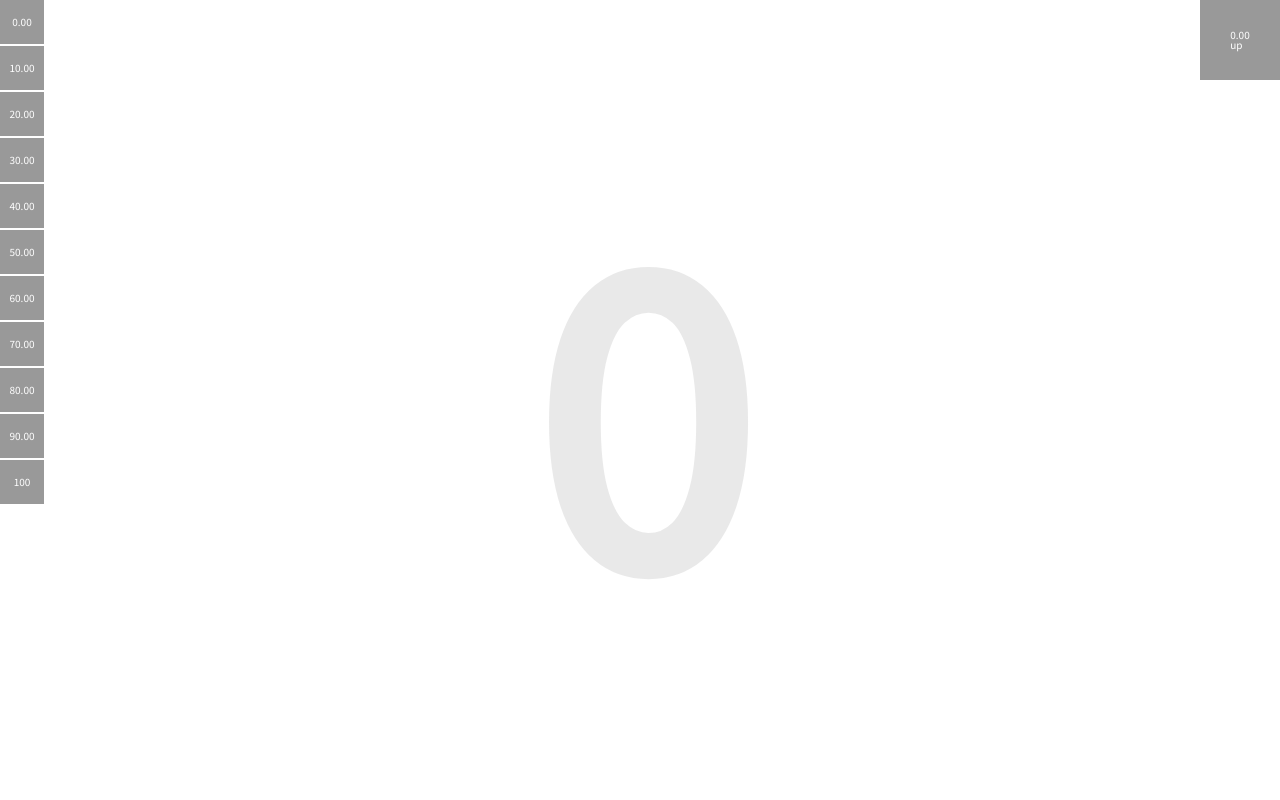
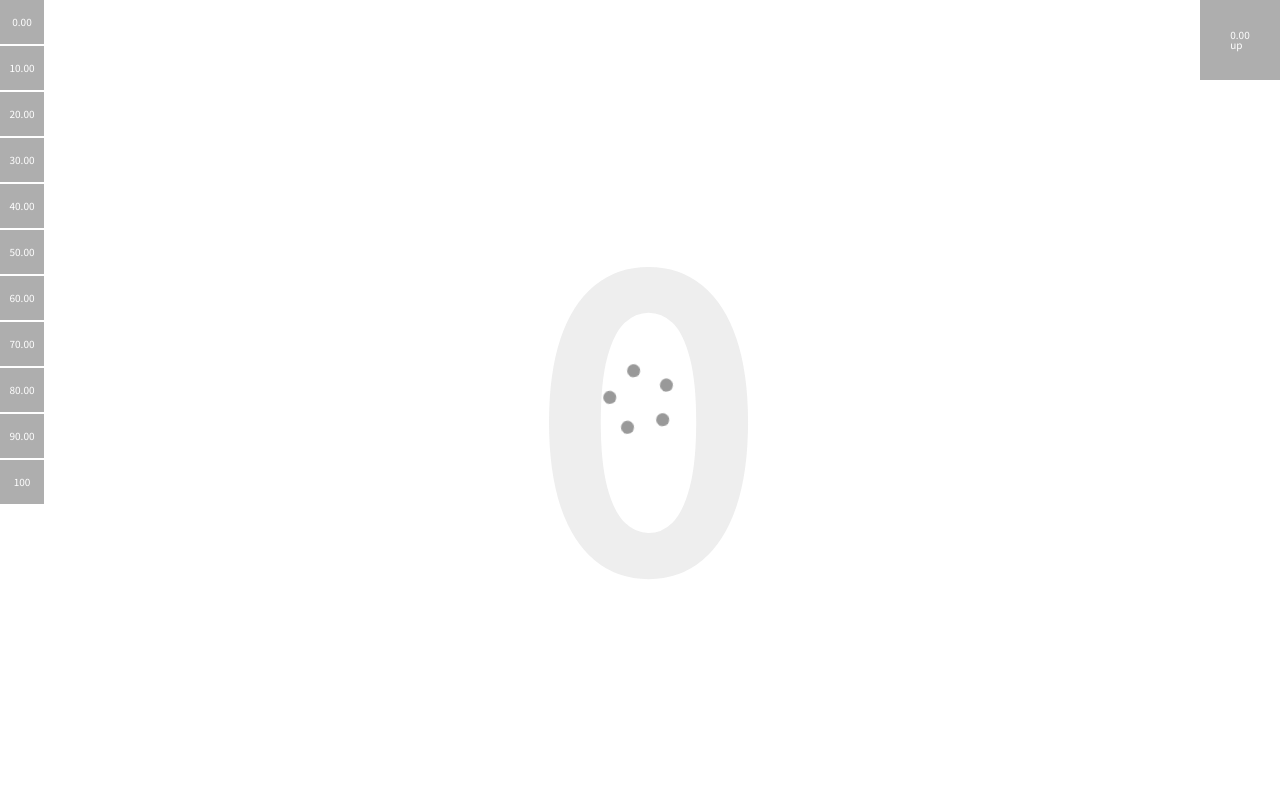
Before and after one commit to kimizuka/next-scroll, a Next.js app: page /dance in a window 1280 px wide. Shown: the top 800 px of the page. Built offline with nearby package versions, Linux system fonts and the light colour scheme; no server answers.

Commit message:
Loading実装

```diff
--- /dev/null
+++ b/src/components/atoms/Loading.tsx
@@ -0,0 +1,90 @@
+import styled, { css, keyframes } from 'styled-components';
+
+const Load = keyframes`
+  0% {
+    transform: rotate(0deg);
+  }
+  100% {
+    transform: rotate(360deg);
+  }
+`;
+
+const Attack = keyframes`
+  0% {
+    transform: scale(1, 1);
+  }
+  100% {
+    transform: scale(1.4, 1.4);
+  }
+`;
+
+const Wrapper = styled.div`
+  position: fixed;
+  top: 0; bottom: 0;
+  left: 0; right: 0;
+  background: rgba(255, 255, 255, .2);
+  pointer-events: auto;
+  transition: opacity .2s ease-in-out;
+
+  &[data-is-show='false'] {
+    opacity: 0;
+    pointer-events: none;
+  }
+
+  .circle {
+    position: absolute;
+    top: 50%; left: 50%;
+    margin: -50px;
+    border-radius: 50%;
+    width: 100px; height: 100px;
+    animation: ${ Load } 1.2s ease infinite normal;
+
+    .dot {
+      position: absolute;
+      margin: -5px;
+      top: 50%; left: 50%;
+      border-radius: 50%;
+      width: 10px; height: 10px;
+      background: rgba(0, 0, 0, .4);
+      animation: ${ Attack } .6s ease infinite alternate;
+
+      &:nth-child(1) {
+        margin-top: calc(-30px - 5px);
+      }
+
+      &:nth-child(2) {
+        margin-top: calc(-9.27px - 5px);
+        margin-left: calc(28.53px - 5px);
+      }
+
+      &:nth-child(3) {
+        margin-top: calc(-9.27px - 5px);
+        margin-left: calc(-28.53px - 5px);
+      }
+
+      &:nth-child(4) {
+        margin-top: calc(24.27px - 5px);
+        margin-left: calc(17.63px - 5px);
+      }
+
+      &:nth-child(5) {
+        margin-top: calc(24.27px - 5px);
+        margin-left: calc(-17.63px - 5px);
+      }
+    }
+  }
+`;
+
+export default function Loading({ isShow }) {
+  return (
+    <Wrapper data-is-show={ String(isShow) }>
+      <ul className="circle">
+        <li className="dot" />
+        <li className="dot" />
+        <li className="dot" />
+        <li className="dot" />
+        <li className="dot" />
+      </ul>
+    </Wrapper>
+  );
+}
--- a/src/pages/dance/index.tsx
+++ b/src/pages/dance/index.tsx
@@ -3,6 +3,7 @@ import { GLTFLoader } from '../../../node_modules/three/examples/jsm/loaders/GLT
 import Animation from '../../assets/js/Animation';
 import styled, { createGlobalStyle, css } from 'styled-components';
 import Head from 'next/head';
+import Loading from '../../components/atoms/Loading';
 import { useEffect, useRef, useState } from 'react';
 
 let animationLength = 10;
@@ -91,6 +92,7 @@ const Wrapper = styled.div`
 `;
 
 export default function CrawlPage() {
+  const [ isShowLoading, setIsShowLoading ] = useState(false);
   const [ direction, setDirection ] = useState('');
   const [ progress, setProgress ] = useState(0);
   const [ scrollProgress, setScrollProgress ] = useState(0);
@@ -234,7 +236,8 @@ export default function CrawlPage() {
         renderer.setAnimationLoop(tick);
 
         function tick() {
-          if (mixer){
+          if (mixer) {
+            setIsShowLoading(false);
             mixer.update(clock.getDelta());
           }
 
@@ -267,6 +270,8 @@ export default function CrawlPage() {
   }, [aspect])
 
   function init(): void {
+    setIsShowLoading(true);
+
     window.addEventListener('resize', handleResize, {
       passive: true
     });
@@ -387,6 +392,7 @@ export default function CrawlPage() {
         <li onClick={ () => handleClickBtn(1) }>100</li>
       </ol>
       <canvas ref={ canvas } />
+      <Loading isShow={ isShowLoading }  />
     </Wrapper>
   );
 }
```
